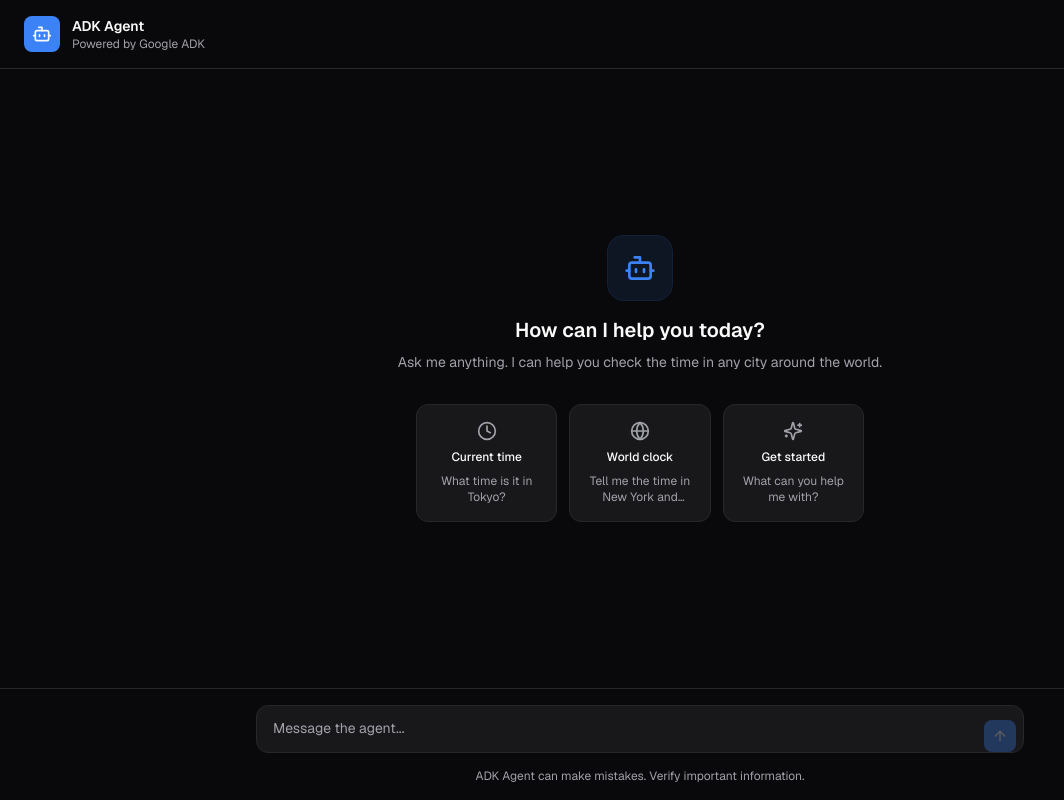
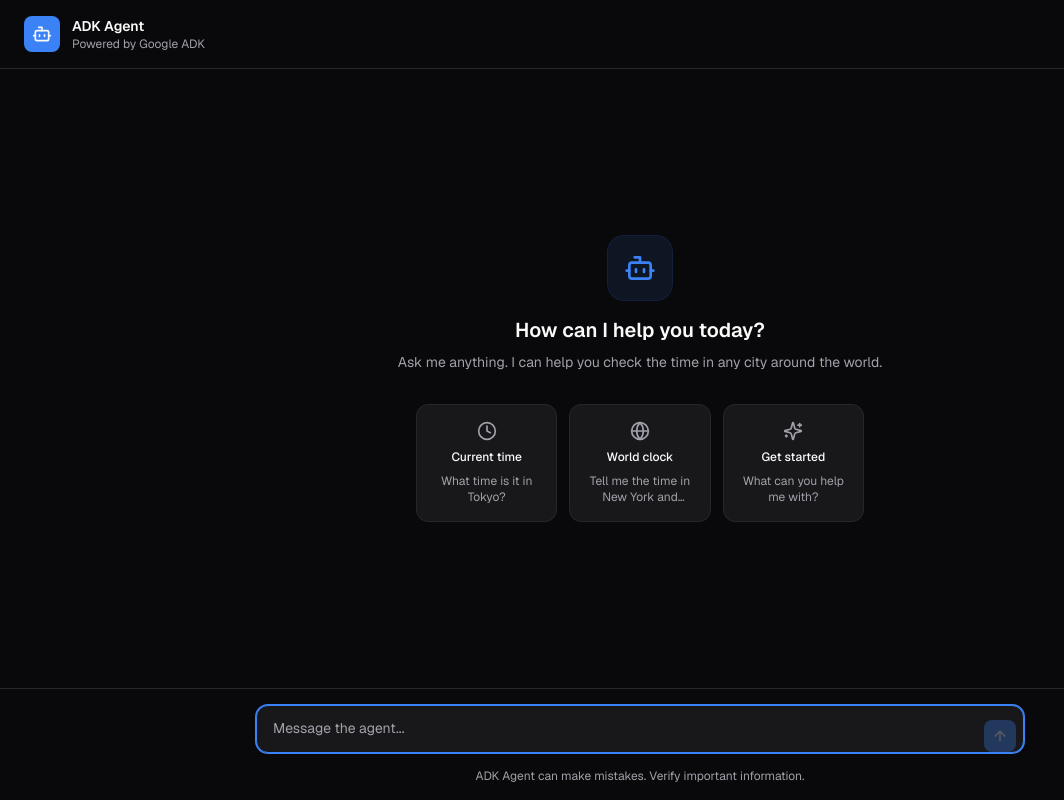
Before and after one commit to YagoLopez/adk-utils-example, a Next.js app: page / in a window 1280 px wide. Shown: the whole page, without its empty margins (0-1064 px from the left). Built offline with nearby package versions, Linux system fonts and the light colour scheme.

Commit message:
feat(chat-input): add autofocus to textarea when loading completes
Ensure the textarea gains focus automatically when isLoading changes to false by leveraging `useRef` and `useEffect`.

```diff
--- a/components/chat-input.tsx
+++ b/components/chat-input.tsx
@@ -1,6 +1,7 @@
 "use client";
 
 import { ArrowUp } from "lucide-react";
+import { useEffect, useRef } from "react";
 
 interface ChatInputProps {
   input: string;
@@ -15,6 +16,14 @@
   onSubmit,
   isLoading,
 }: ChatInputProps) {
+  const textareaRef = useRef<HTMLTextAreaElement>(null);
+
+  useEffect(() => {
+    if (!isLoading && textareaRef.current) {
+      textareaRef.current.focus();
+    }
+  }, [isLoading]);
+
   return (
     <div className="border-t border-border px-4 py-4 sm:px-6">
       <form
@@ -26,6 +35,7 @@
       >
         <div className="relative flex-1">
           <textarea
+            ref={textareaRef}
             value={input}
             onChange={(e) => onInputChange(e.target.value)}
             onKeyDown={(e) => {
```
